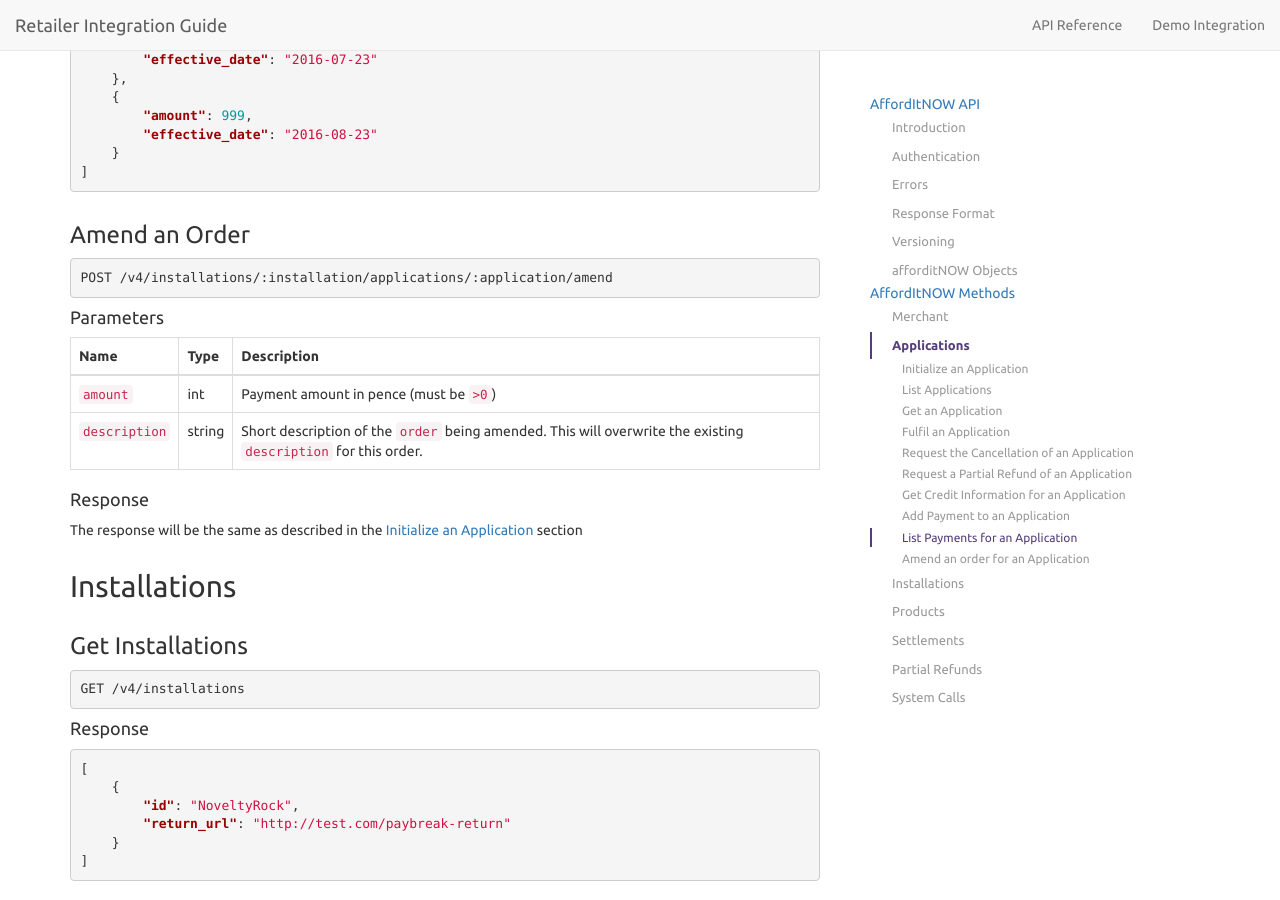
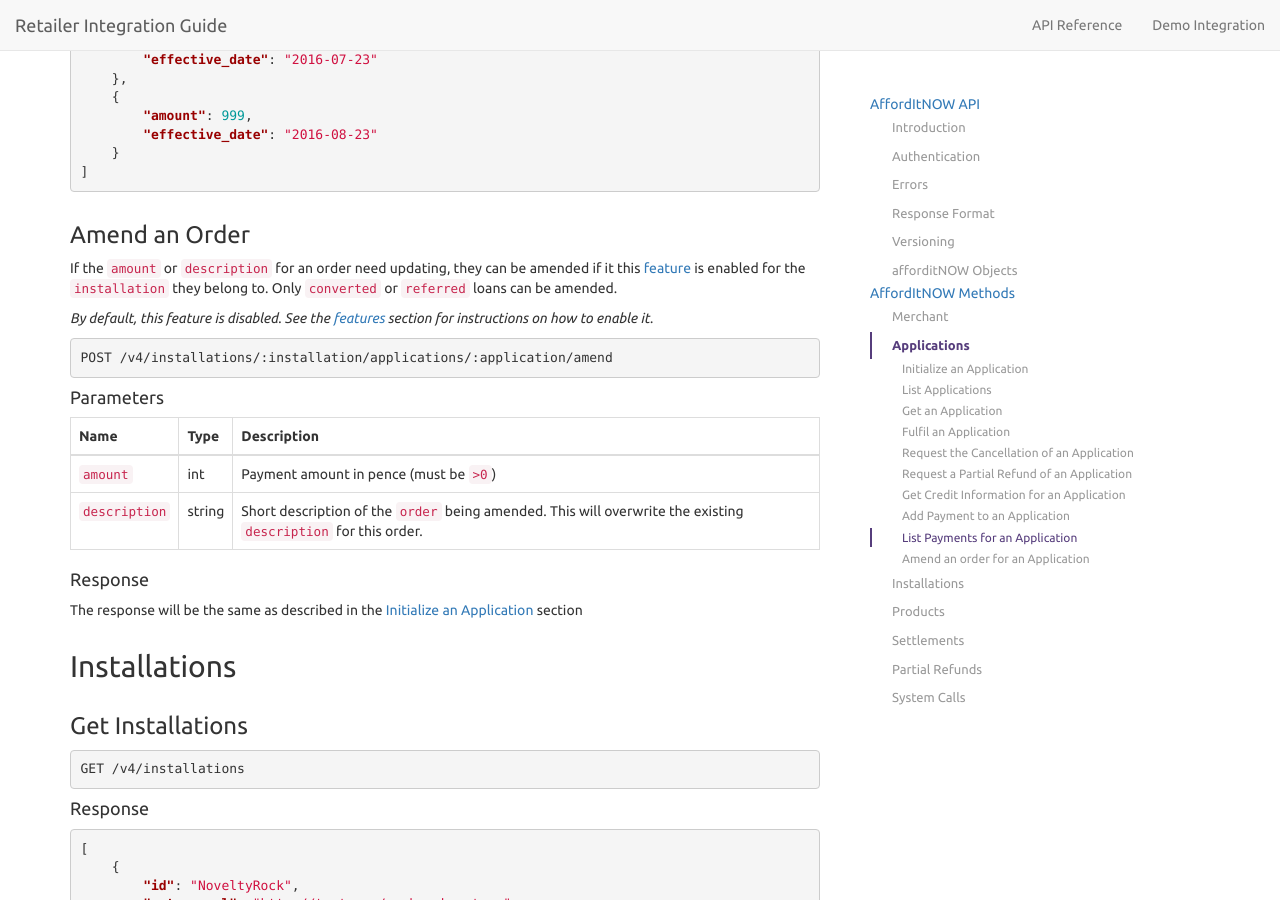
Before and after one commit to PayBreak/retailer-integration-guide, a Jekyll site: the page built from api/index.md, in a window 1280 px wide and 900 px high, scrolled down 18480 px. Built offline with Jekyll 4.4.1, drawn with Linux system fonts in a browser that asks for light colours; nearby versions of some CDN libraries; Markdown is read by kramdown in place of the engine named in the settings; our own code applies the rules of GitHub Pages for plain Markdown files.

Commit message:
Explanation of what order amend does
Also provided some explanation of how to enable

````diff
--- a/_includes/v4/applications.md
+++ b/_includes/v4/applications.md
@@ -177,6 +177,9 @@ Name | Required | Type | Description
 ```
 
 ### Amend an Order
+If the `amount` or `description` for an order need updating, they can be amended if it this [feature]({{ site.baseurl }}/#features) is enabled for the [`installation`](#installation) they belong to. Only `converted` or `referred` loans can be amended.
+
+ *By default, this feature is disabled. See the [features]({{ site.baseurl }}/#features) section for instructions on how to enable it.*
 
 ```
 POST /v4/installations/:installation/applications/:application/amend
````
